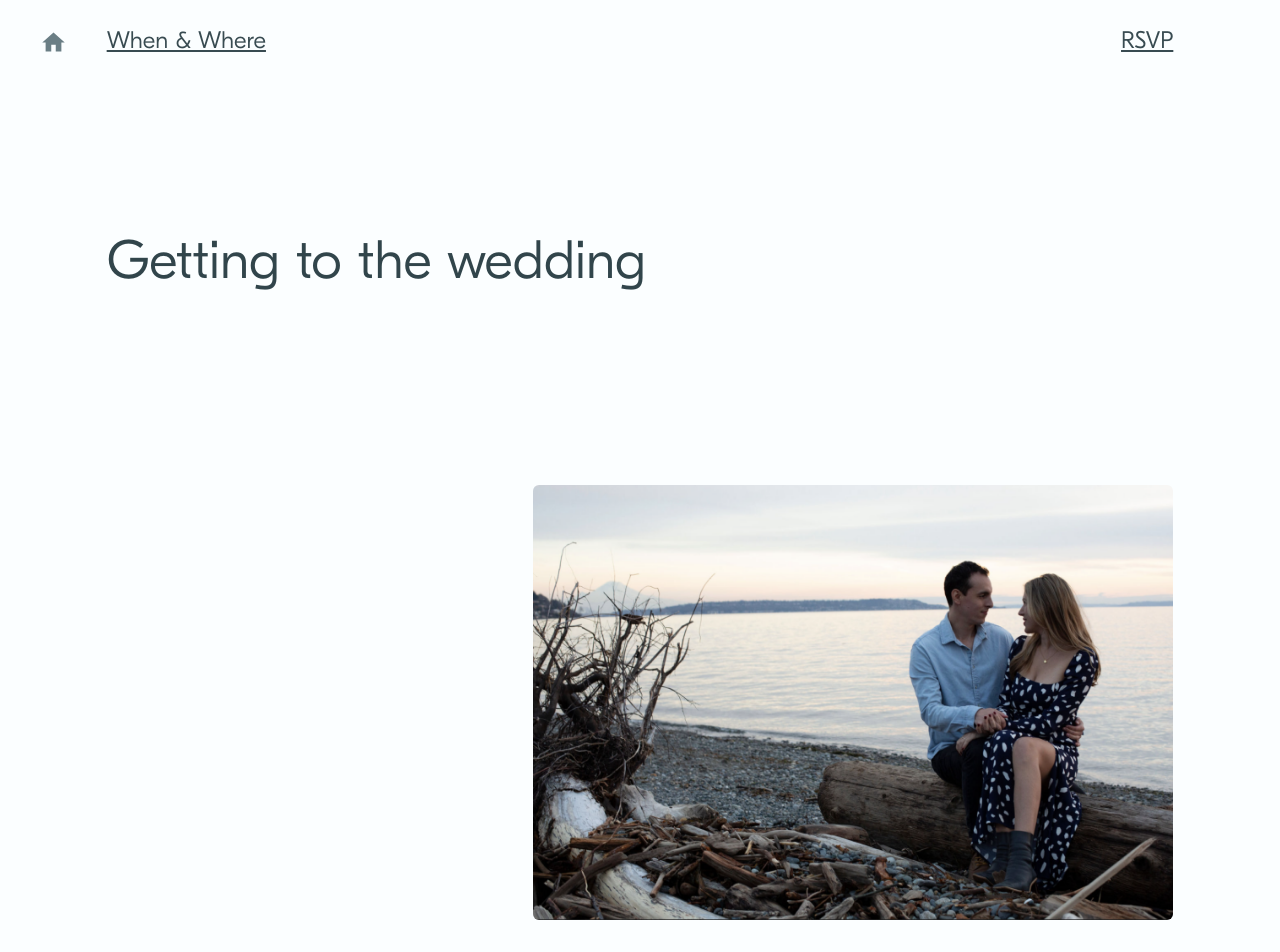
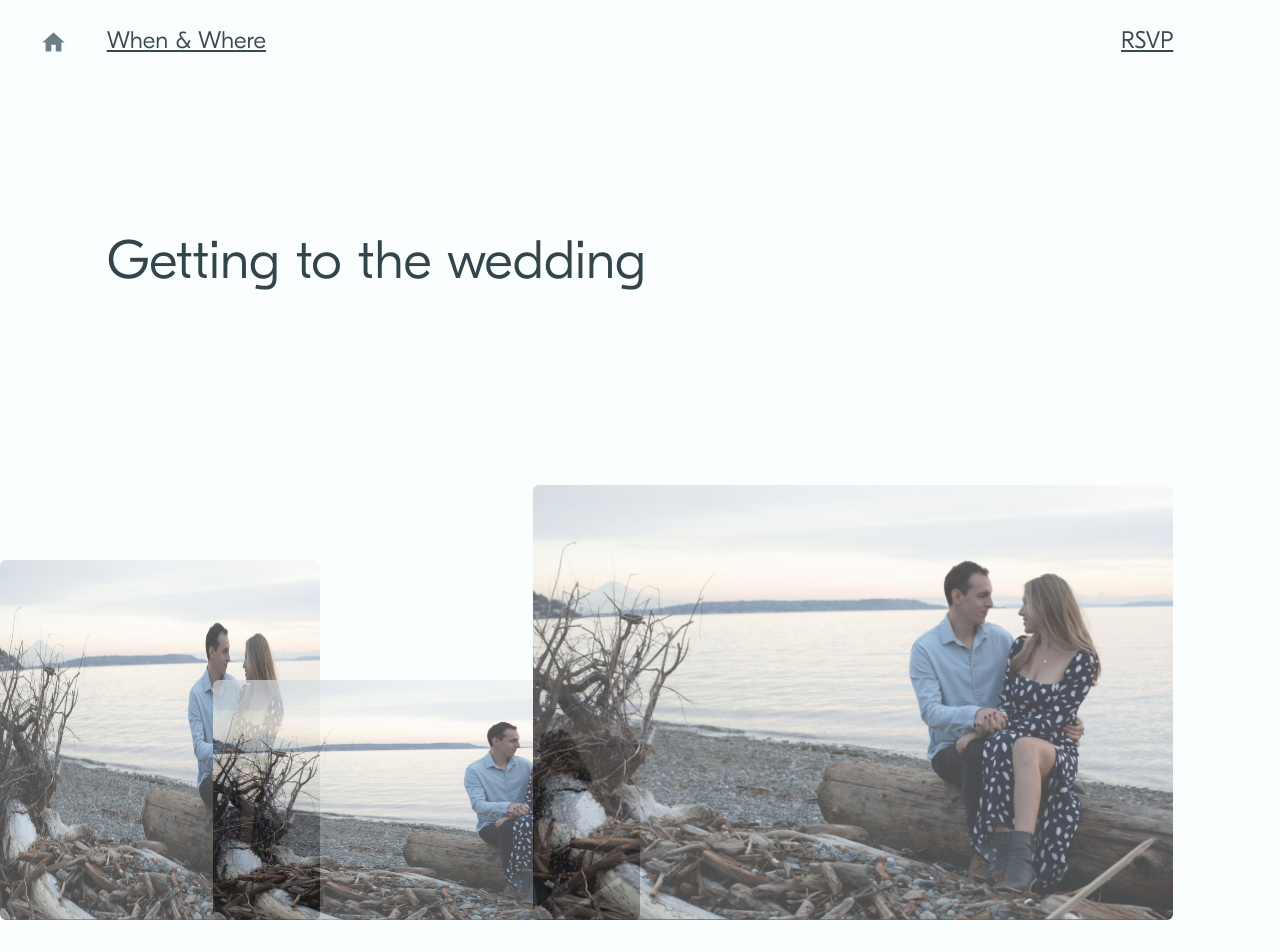
Before and after one commit to WeHateNick/nico-and-nadejda-wedding, a Next.js app: page /getting-there in a window 1280 px wide. Shown: the top 952 px of the page. Built offline with nearby package versions, Linux system fonts and the light colour scheme.

Commit message:
image grid

```diff
--- a/pages/getting-there.js
+++ b/pages/getting-there.js
@@ -26,7 +26,23 @@ export default function Home() {
         </div>
       </main>
       <div className={styles.hero__container}>
-        <div className={styles.hero__image__container}>
+        <div className={cx("hero__image__container", "hero__image--1")}>
+          <Image
+            className={styles.hero__image}
+            src={heroImage}
+            alt="Nico and Nadejda"
+            layout="fill"
+          />
+        </div>
+        <div className={cx("hero__image__container", "hero__image--2")}>
+          <Image
+            className={styles.hero__image}
+            src={heroImage}
+            alt="Nico and Nadejda"
+            layout="fill"
+          />
+        </div>
+        <div className={cx("hero__image__container", "hero__image--3")}>
           <Image
             className={styles.hero__image}
             src={heroImage}
--- a/styles/SecondaryPage.module.scss
+++ b/styles/SecondaryPage.module.scss
@@ -35,14 +35,37 @@
   &__image {
     &__container {
       position: relative;
-      grid-column: 6 / -2;
-      grid-row: span 8 / -1;
       align-self: end;
       z-index: 1;
       height: 34vw;
       max-height: 100%;
       max-width: 850px;
       text-transform: right;
+    }
+    &--1,
+    &--2,
+    &--3 {
+      opacity: 0.7;
+      &:hover {
+        z-index: 5;
+        opacity: 1;
+        transition: all 800ms var.$ease-in--quint;
+      }
+    }
+    &--1 {
+      grid-column: 6 / -2;
+      grid-row: span 8 / -1;
+      z-index: 3;
+    }
+    &--2 {
+      grid-column: 3 / 7;
+      grid-row: span 4 / -1;
+      z-index: 2;
+    }
+    &--3 {
+      grid-column: 1 / 4;
+      grid-row: span 6 / -1;
+      z-index: 1;
     }
   }
 }
```
